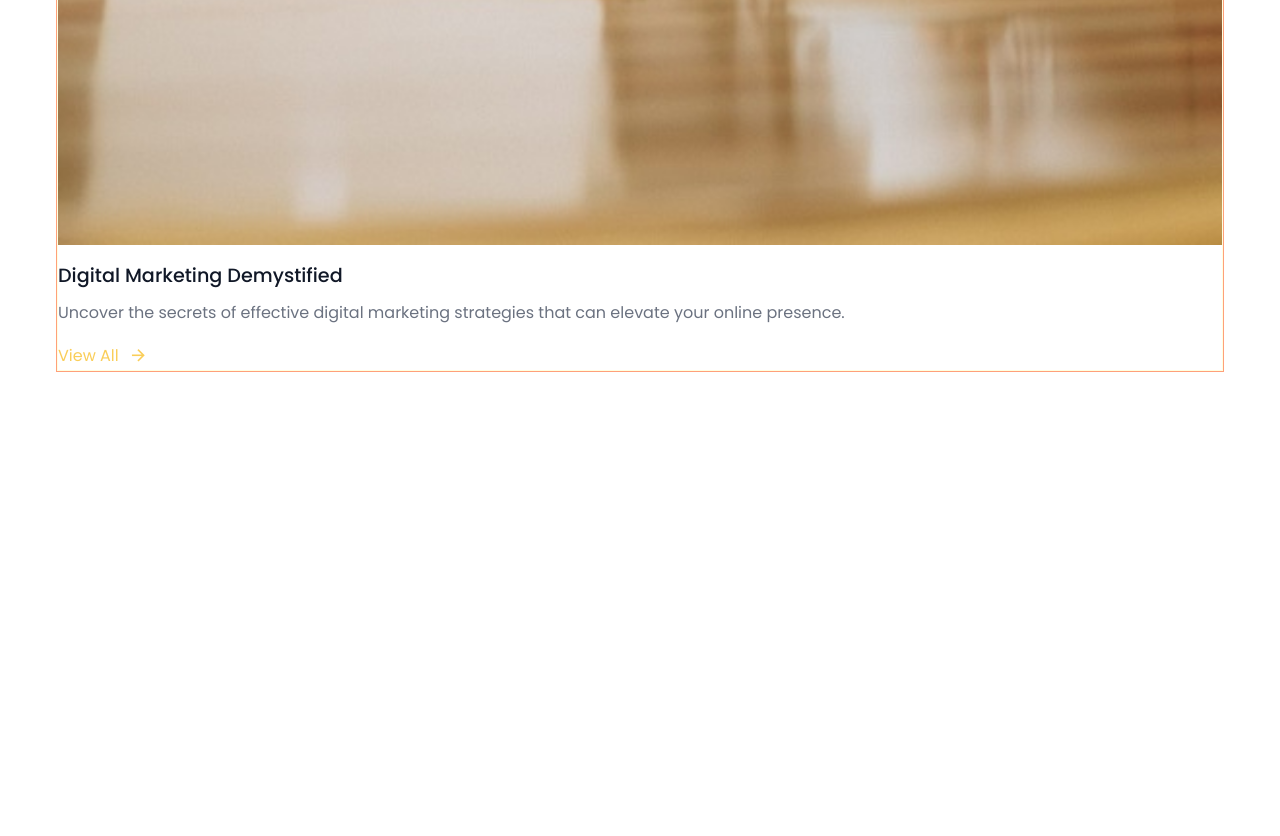
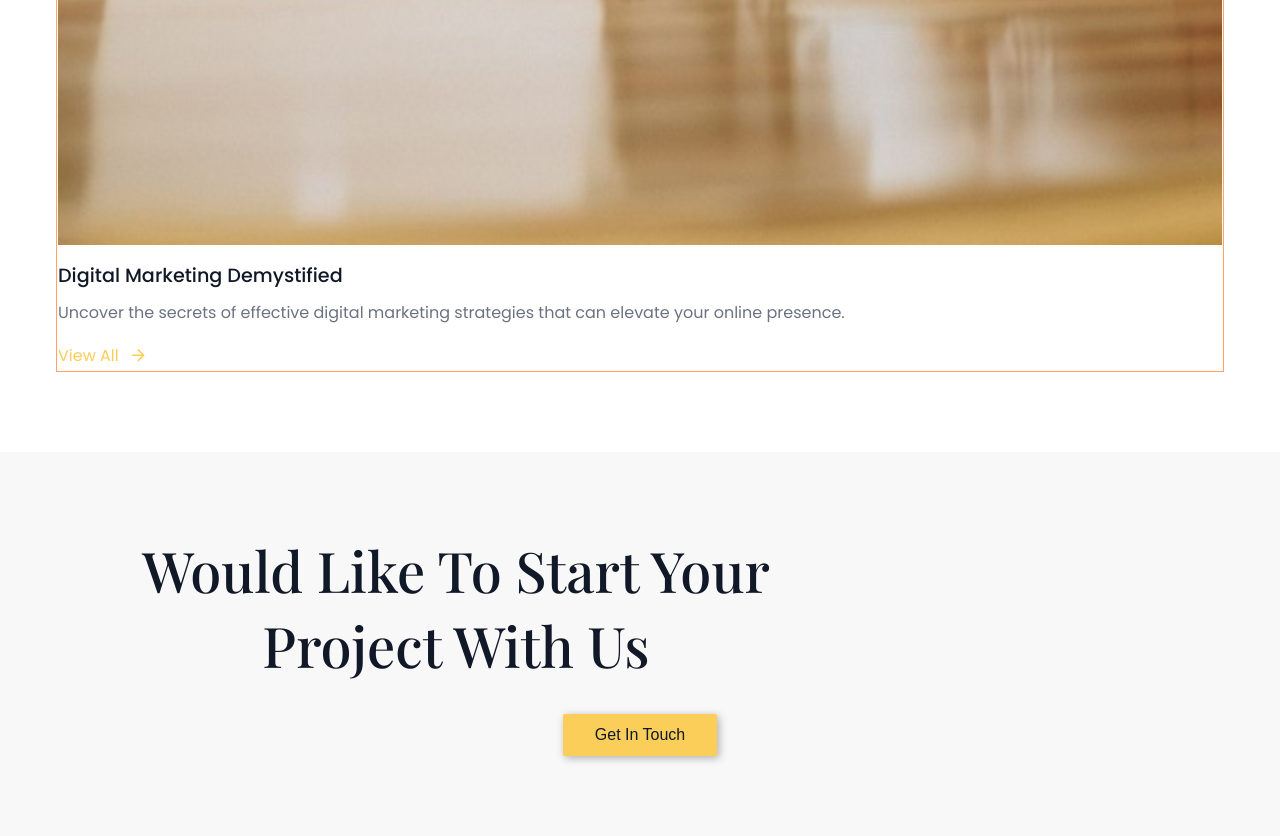
Before and after one commit to alexangria1992/Pixel_Pulse_Website, a plain HTML site: page index.html in a window 1280 px wide. Shown: the part 8901-9737 px from the top of the page. Before the commit the page ends 9353 px from the top, so only its background shows below. Drawn offline with nearby package versions, Linux system fonts and the light colour scheme; files whose address does not match are found by name.

Commit message:
Contact Markup and Styling

```diff
--- a/index.html
+++ b/index.html
@@ -291,6 +291,17 @@
       </div>
     </section>
 
+    <section class="contact" id="contact">
+      <div class="section__container contact__container">
+        <h2 class="section__header">
+          Would Like To Start Your Project With Us
+        </h2>
+        <div class="contact__btn">
+          <button class="btn">Get In Touch</button>
+        </div>
+      </div>
+    </section>
+
     <script src="https://cdn.jsdelivr.net/npm/swiper@10/swiper-bundle.min.js"></script>
 
     <script src="https://unpkg.com/scrollreveal"></script>
--- a/style.css
+++ b/style.css
@@ -341,3 +341,21 @@ nav {
   margin-bottom: 1rem;
   color: var(--text-light);
 }
+
+/* CONTACT */
+.contact {
+  background-color: var(--secondary-color);
+}
+
+.contact__container {
+  display: flex;
+  flex-direction: column;
+  gap: 2rem;
+  text-align: center;
+}
+
+.contact__container .section__header {
+  max-width: 800px;
+  font-size: 3.5rem;
+  font-weight: 500;
+}
```
